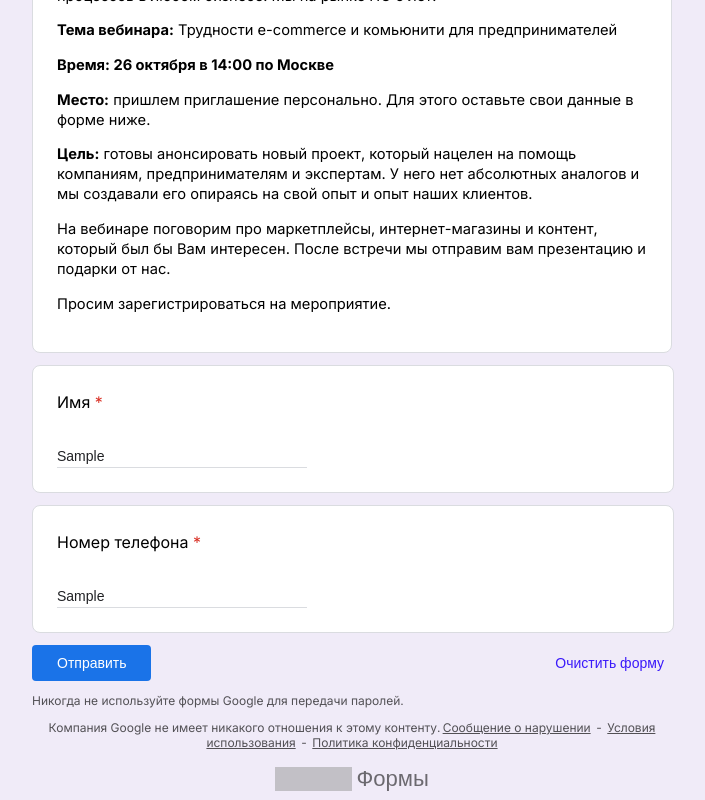
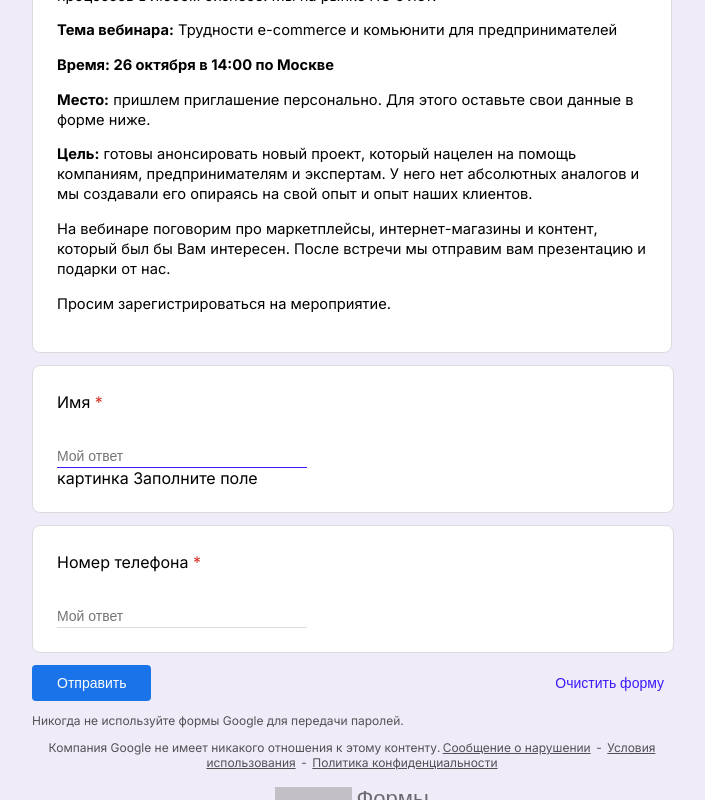
Before and after one commit to Micangelaz/google-form, a Next.js app: page / in a window 1280 px wide. Both pictures are taken after typing "Sample", "Sample" into the empty fields and a click on the button "Очистить форму". Shown: the part 450-1250 px from the top of the page, without its empty margins (288-993 px from the left). Built offline with nearby package versions, Linux system fonts and the light colour scheme; grey boxes are pictures that could not be loaded.

Commit message:
react-hook-form (send+clear)

```diff
--- /dev/null
+++ b/src/app/components/Buttons.tsx
@@ -0,0 +1,21 @@
+interface ButtonProps {
+    onClick?: (e: React.MouseEvent<HTMLElement>) => void;
+    label: string;
+    buttonID: string;
+  }
+
+const Buttons: React.FC<ButtonProps> = ({label, onClick, buttonID}) => {
+    return (
+
+        <div>
+        {/* <button className="button-form" id="send" type="submit">
+          {label}Отправить
+        </button> */}
+        <button className="button-form" id={buttonID} onClick={onClick}>
+          {label}
+        </button>
+      </div>
+    );
+  };
+
+  export default Buttons;
--- a/src/app/components/Form.tsx
+++ b/src/app/components/Form.tsx
@@ -1,77 +1,53 @@
-import React, { useState } from 'react';
-import { useForm, SubmitHandler } from 'react-hook-form';
+'use client';
+
+import React from 'react';
+import { useForm } from 'react-hook-form';
 
 import ContentText from './Content-text';
 import FormInput from './FormInput';
-import { inputs } from './inputs';
 import Footer from './Footer';
+import Buttons from './Buttons';
 
-// 1
-type Inputs = {
-  firstName: string
-  phone: string
+interface Inputs {
+  firstName: string;
+  phone: string;
+}
+
+const defaultValues: Inputs = {
+  firstName: '',
+  phone: '',
 };
-//  2
-
-// interface FormData {
-//   firstName: string;
-//   phone: string;
-// }
-
-// interface MyFormProps {
-//   onSubmit: (data: FormData) => void;
-// }
 
 const MyForm: React.FC = () => {
-  //1
   const {
     register,
     handleSubmit,
     watch,
+    reset,
     formState: { errors },
-  } = useForm<Inputs>();
-  const onSubmit: SubmitHandler<Inputs> = (data) => console.log(data);
+  } = useForm<Inputs>({ defaultValues, mode: 'onBlur' });
+  const onSubmit = (data: Inputs) => console.log(data);
 
-  console.log(watch('firstName')); // watch input value by passing the name of it
-  //2
-  // const [formData, setFormData] = useState<FormData>({
-  //   firstName: '',
-  //   phone: '',
-  // });
-
-  // const handleChange = (e: React.ChangeEvent<HTMLInputElement>) => {
-  //   setFormData({
-  //     ...formData,
-  //     [e.target.name]: e.target.value,
-  //   });
-  // };
-
-  // const handleSubmit = (e: React.FormEvent<HTMLFormElement>) => {
-  //   e.preventDefault();
-  //   onSubmit(formData);
-  // };
+  const handleReset = (e: React.MouseEvent<HTMLElement>) => {
+    reset();
+  };
 
   return (
     <form className="container content" onSubmit={handleSubmit(onSubmit)}>
       <ContentText />
 
-      {inputs.map((field) => (
-        <FormInput
-          key={field.nameInput}
-          label={field.label}
-          nameInput={field.nameInput}
-          // handleChange={handleChange}
-          {...register('firstName')}
-        />
-      ))}
+      <FormInput
+        label="Имя"
+        nameInput="firstName"
+        register={register}
+        rules={{ required: { value: true, message: 'Заполните поле' } }}
+        error={errors.firstName?.message}
+      />
+      <FormInput nameInput="phone" label="Номер телефона" register={register} />
 
       <div className="buttons">
-        <button className="button-form" id="send" type="submit">
-          Отправить
-        </button>
-        <button className="button-form" id="clear">
-          Очистить форму
-        </button>
+        <Buttons label="Отправить" buttonID="send" />
+        <Buttons label="Очистить форму" buttonID="clear" onClick={handleReset} />
       </div>
 
       <div className="warning">Никогда не используйте формы Google для передачи паролей.</div>
--- a/src/app/components/FormInput.tsx
+++ b/src/app/components/FormInput.tsx
@@ -1,22 +1,39 @@
-interface InputProps {
+import { InputHTMLAttributes } from "react";
+import {
+  // FieldValues,
+  // InputValidationRules,
+  UseFormRegister,
+  // UseFormRegisterReturn,
+} from "react-hook-form";
+
+interface InputProps extends InputHTMLAttributes<HTMLInputElement> {
   label: string;
   nameInput: string;
-  // handleChange: (e: React.ChangeEvent<HTMLInputElement>) => void;
+  register: UseFormRegister<any>;
+  rules?: any;
+  error?: string;
 }
-const FormInput: React.FC<InputProps> = ({ label, nameInput }) => {
+
+const FormInput: React.FC<InputProps> = ({
+  label,
+  nameInput,
+  register,
+  rules,
+  error,
+  ...props
+}) => {
   return (
     <div className="content-input content">
-      <label htmlFor={nameInput} className="labelInput">
+      <label htmlFor={props.name} className="labelInput">
         {label} <span className="colored-text">*</span>
       </label>
       <input
         className="inputForm"
         type="text"
-        name={nameInput}
-        id={nameInput}
         placeholder="Мой ответ"
-        required
+        {...register(nameInput, rules)}
       />
+      {error && <div className="error-message"> картинка {error}</div>}
     </div>
   );
 };
--- a/src/app/page.tsx
+++ b/src/app/page.tsx
@@ -1,17 +1,12 @@
-'use client';
-
 import React from 'react';
 import Form from './components/Form';
-import RootLayout from './layout';
 
 import '../scss/style.css';
 
 const App: React.FC = () => {
 
   return (
-  <RootLayout>
     <Form />
-  </RootLayout>
   );
 };
 
```
Also changed, not shown: src/app/components/Root.tsx (deleted, +0 -15 lines).
